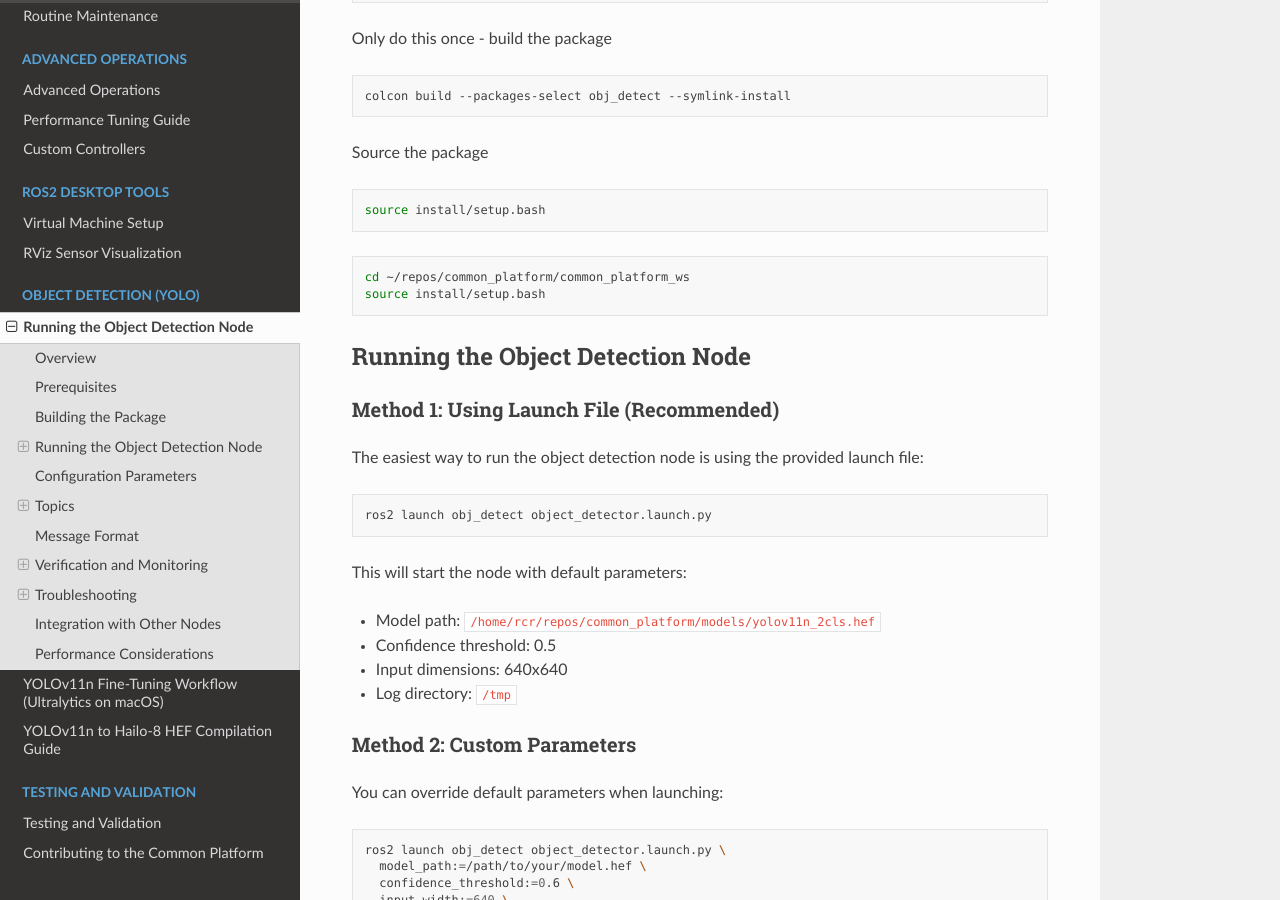
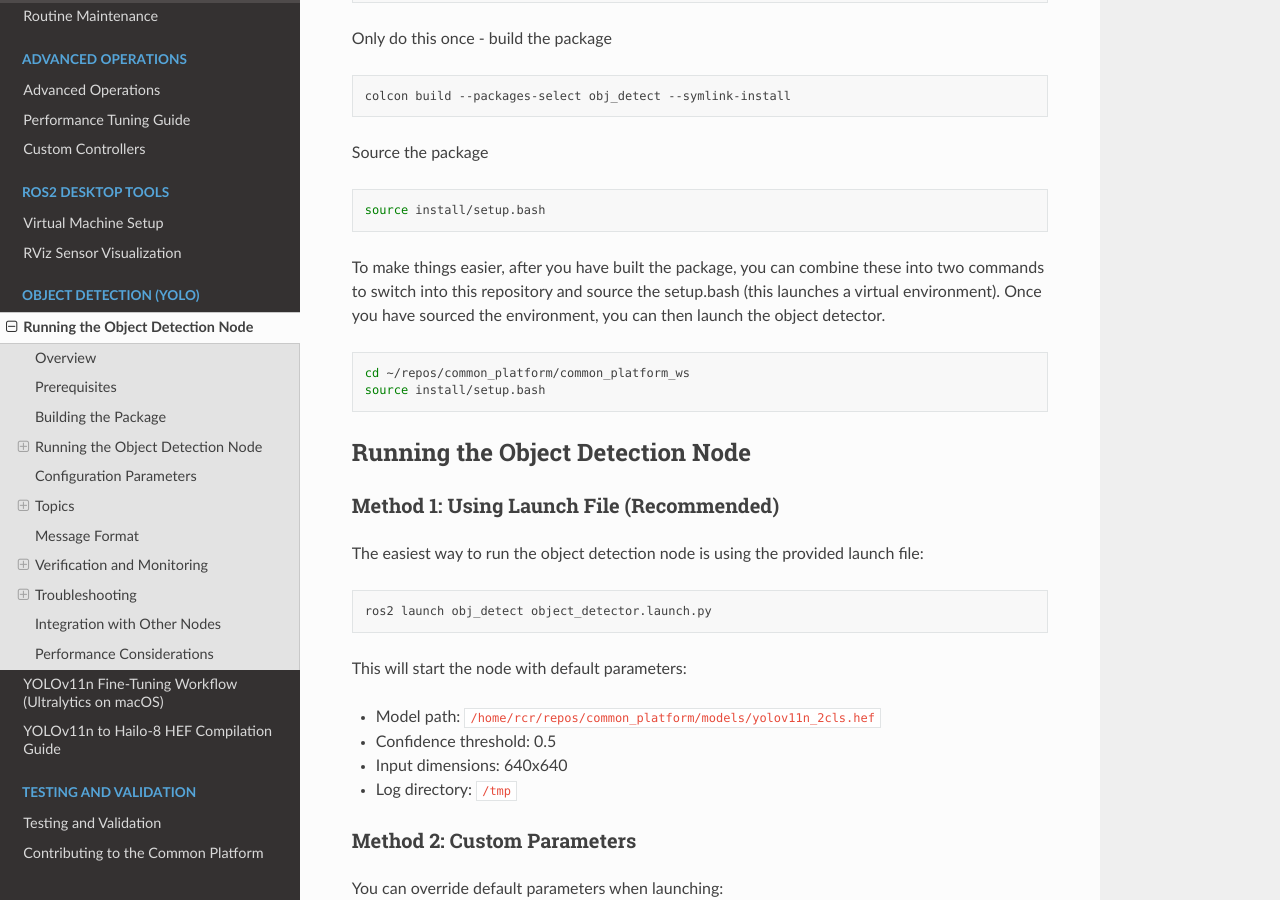
Before and after one commit to RoseCityRobotics/common_platform, a Sphinx documentation site: the page built from docs/source/YOLO_ObjectDetection/Running_Object_Detection_Node.md, in a window 1280 px wide and 900 px high, scrolled down 854 px. Built offline with Sphinx 7.4.7 and the Read the Docs theme 3.1.0, drawn with Linux system fonts in a browser that asks for light colours; pages that are not in the unit, such as notebooks, are missing from menus.

Commit message:
clarifying combinations step

````diff
--- a/docs/source/YOLO_ObjectDetection/Running_Object_Detection_Node.md
+++ b/docs/source/YOLO_ObjectDetection/Running_Object_Detection_Node.md
@@ -36,6 +36,7 @@ Source the package
 source install/setup.bash
 ```
 
+To make things easier, after you have built the package, you can combine these into two commands to switch into this repository and source the setup.bash (this launches a virtual environment). Once you have sourced the environment, you can then launch the object detector.
 
 ```bash
 cd ~/repos/common_platform/common_platform_ws
````
